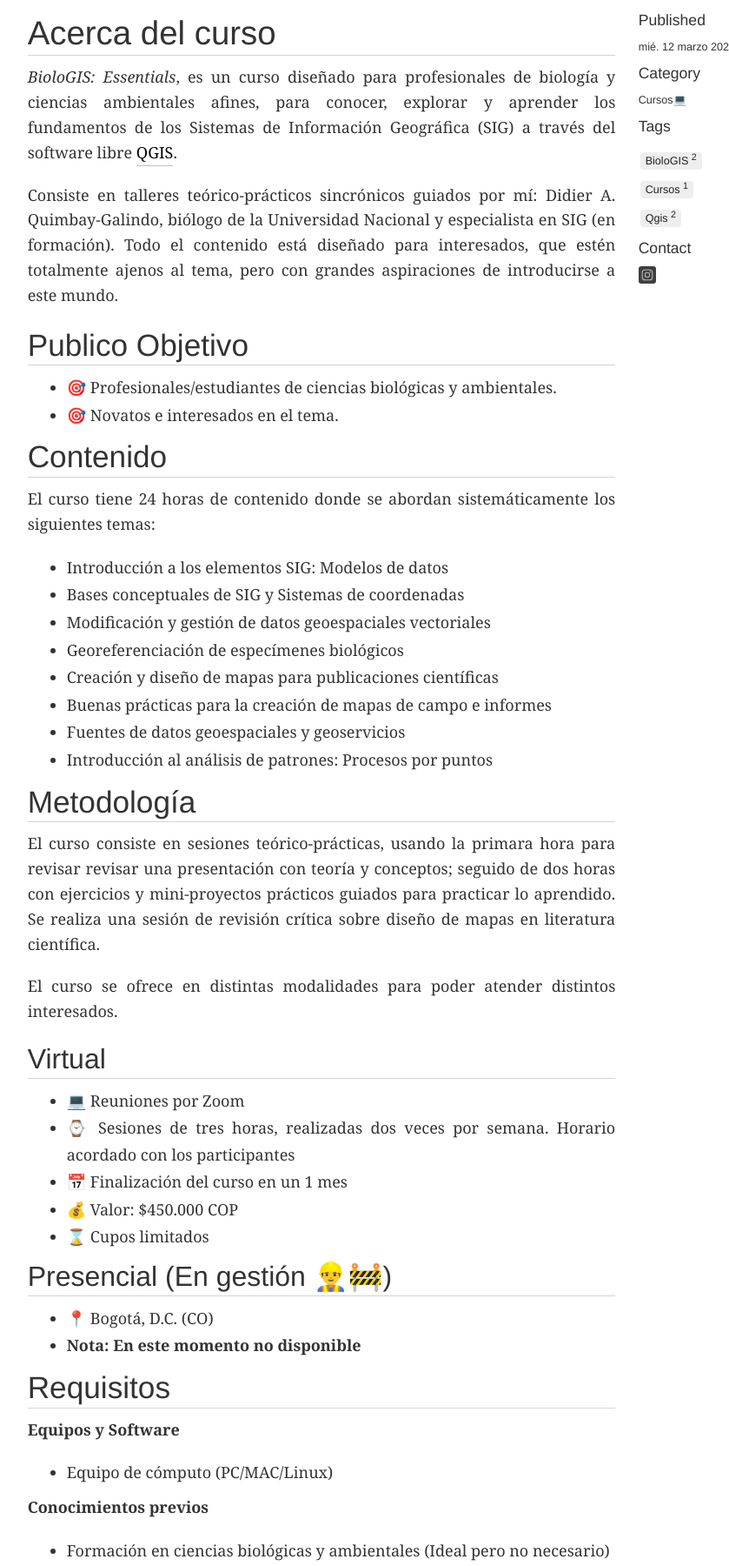
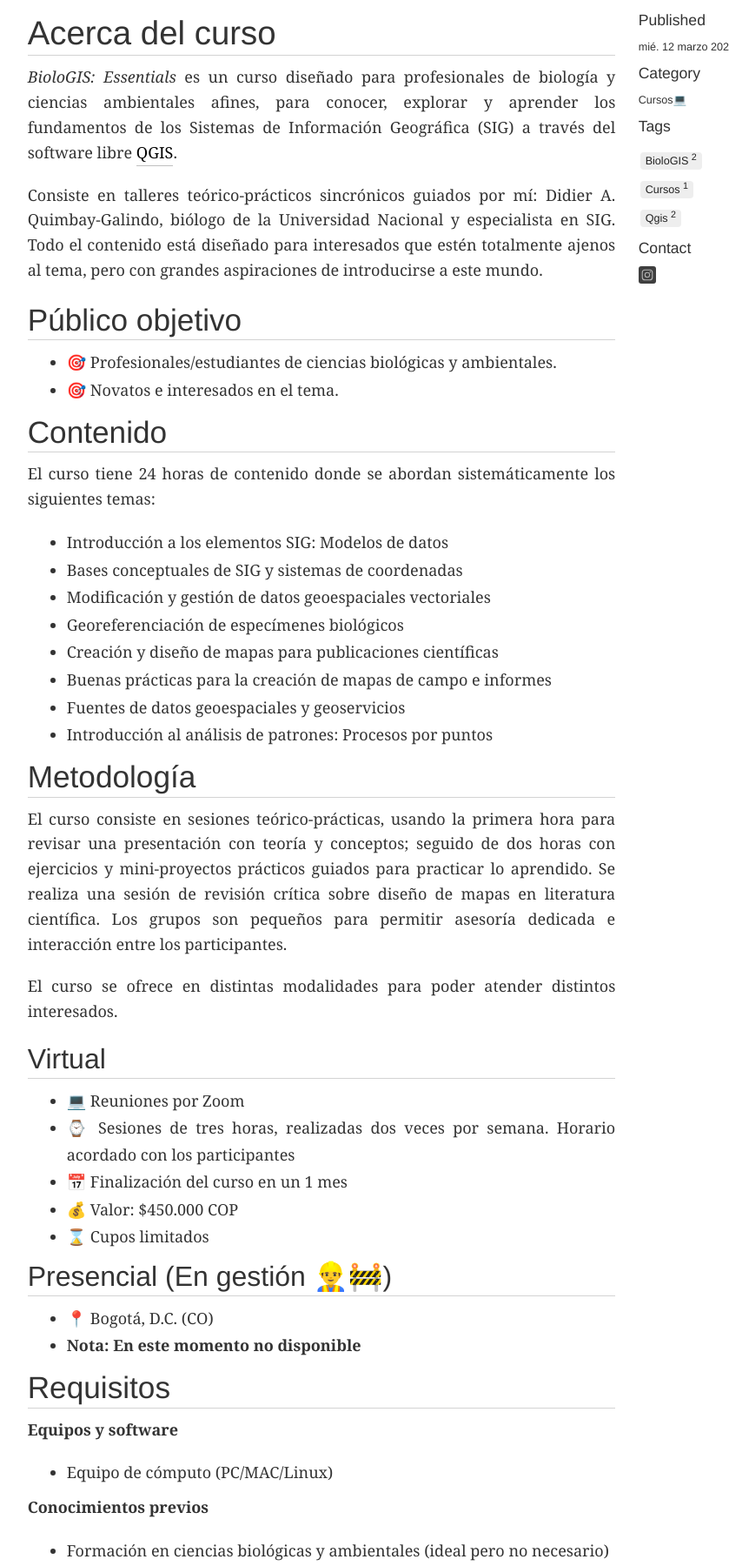
Before and after one commit to BioloGIS-DQ/website, a plain HTML site: page biologis-essentials-es.html in a window 1280 px wide. Shown: the part 142-1942 px from the top of the page at 87% size, without its empty margins (270-1109 px from the left). Drawn offline with nearby package versions, Linux system fonts and the light colour scheme; a web font is replaced by a local one.

Commit message:
Update Website

```diff
--- a/biologis-essentials-es.html
+++ b/biologis-essentials-es.html
@@ -79,9 +79,9 @@
         <div class="span8 offset2 article-content">
 
             <h1>Acerca del curso</h1>
-<p><em>BioloGIS: Essentials</em>, es un curso diseñado para profesionales de biología y ciencias ambientales afines, para conocer, explorar y aprender los fundamentos de los Sistemas de Información Geográfica (SIG) a través del software libre <a href="https://qgis.org/project/overview/">QGIS</a>.</p>
-<p>Consiste en talleres teórico-prácticos sincrónicos guiados por mí: Didier A. Quimbay-Galindo, biólogo de la Universidad Nacional y especialista en SIG (en formación). Todo el contenido está diseñado para interesados, que estén totalmente ajenos al tema, pero con grandes aspiraciones de introducirse a este mundo.</p>
-<h2>Publico Objetivo</h2>
+<p><em>BioloGIS: Essentials</em> es un curso diseñado para profesionales de biología y ciencias ambientales afines, para conocer, explorar y aprender los fundamentos de los Sistemas de Información Geográfica (SIG) a través del software libre <a href="https://qgis.org/project/overview/">QGIS</a>.</p>
+<p>Consiste en talleres teórico-prácticos sincrónicos guiados por mí: Didier A. Quimbay-Galindo, biólogo de la Universidad Nacional y especialista en SIG. Todo el contenido está diseñado para interesados que estén totalmente ajenos al tema, pero con grandes aspiraciones de introducirse a este mundo.</p>
+<h2>Público objetivo</h2>
 <ul>
 <li>🎯 Profesionales/estudiantes de ciencias biológicas y ambientales.</li>
 <li>🎯 Novatos e interesados en el tema.</li>
@@ -90,7 +90,7 @@
 <p>El curso tiene 24 horas de contenido donde se abordan sistemáticamente los siguientes temas:</p>
 <ul>
 <li>Introducción a los elementos SIG: Modelos de datos</li>
-<li>Bases conceptuales de SIG y Sistemas de coordenadas</li>
+<li>Bases conceptuales de SIG y sistemas de coordenadas</li>
 <li>Modificación y gestión de datos geoespaciales vectoriales</li>
 <li>Georeferenciación de especímenes biológicos</li>
 <li>Creación y diseño de mapas para publicaciones científicas</li>
@@ -99,7 +99,7 @@
 <li>Introducción al análisis de patrones: Procesos por puntos</li>
 </ul>
 <h2>Metodología</h2>
-<p>El curso consiste en sesiones teórico-prácticas, usando la primara hora para revisar revisar una presentación con teoría y conceptos; seguido de dos horas con ejercicios y mini-proyectos prácticos guiados para practicar lo aprendido. Se realiza una sesión de revisión crítica sobre diseño de mapas en literatura científica.</p>
+<p>El curso consiste en sesiones teórico-prácticas, usando la primera hora para revisar una presentación con teoría y conceptos; seguido de dos horas con ejercicios y mini-proyectos prácticos guiados para practicar lo aprendido. Se realiza una sesión de revisión crítica sobre diseño de mapas en literatura científica. Los grupos son pequeños para permitir asesoría dedicada e interacción entre los participantes.</p>
 <p>El curso se ofrece en distintas modalidades para poder atender distintos interesados.</p>
 <h3>Virtual</h3>
 <ul>
@@ -115,13 +115,13 @@
 <li><strong>Nota: En este momento no disponible</strong></li>
 </ul>
 <h2>Requisitos</h2>
-<p><strong>Equipos y Software</strong></p>
+<p><strong>Equipos y software</strong></p>
 <ul>
 <li>Equipo de cómputo (PC/MAC/Linux)</li>
 </ul>
 <p><strong>Conocimientos previos</strong></p>
 <ul>
-<li>Formación en ciencias biológicas y ambientales (Ideal pero no necesario)</li>
+<li>Formación en ciencias biológicas y ambientales (ideal pero no necesario)</li>
 </ul>
 <h2>Inscripciones:</h2>
 <p>Si te interesa el mundo de los SIG, espacios constructivos de aprendizaje y quieres conocer herramientas prácticas para expandir tu vida académica y profesional. ¡Este es el espacio adecuado para ti😊!</p>
@@ -138,8 +138,8 @@
 ></iframe>
 </p>
 <h4>Presencial 2025</h4>
-<p><em>¿Te interesa BioloGIS? Pero quieres la oportunidad de verlo en un espacio presencial?</em></p>
-<p>¡Claro que sí! Pero aún esta en gestión el espacio, no obstante si vives en Bogotá, puedes dejarme tus datos en <a href="#">este formulario</a> para así tenerte en cuenta para la próxima versión presencial.</p>
+<p><em>¿Te interesa BioloGIS? ¿Pero quieres la oportunidad de verlo en un espacio presencial?</em></p>
+<p>¡Claro que sí! Pero aún está en gestión el espacio; no obstante, si vives en Bogotá, puedes dejarme tus datos en <a href="https://forms.gle/Fjt591PNV6qHsQA4A">este formulario</a> para así tenerte en cuenta para la próxima versión presencial.</p>
 
 
 
```
